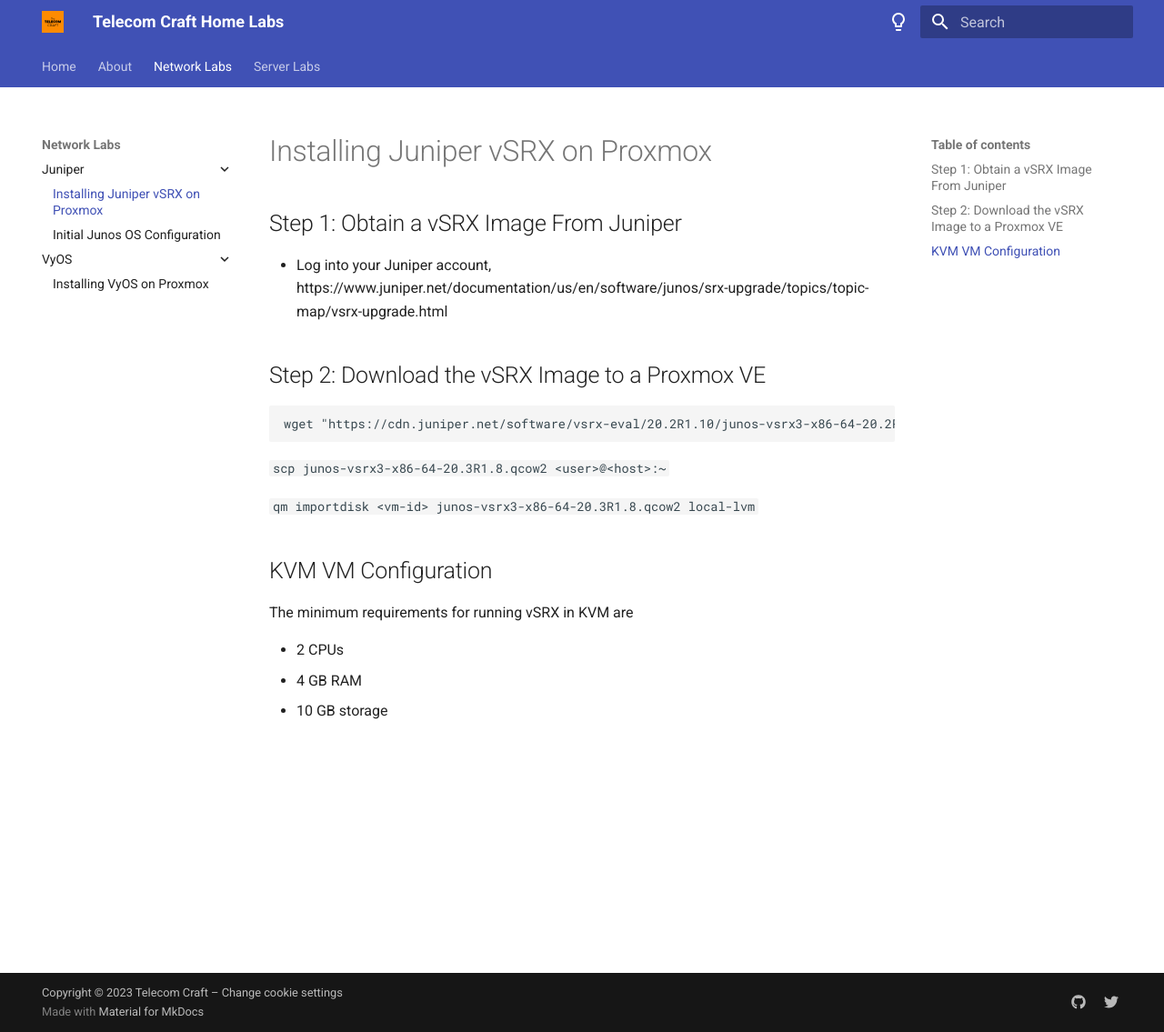
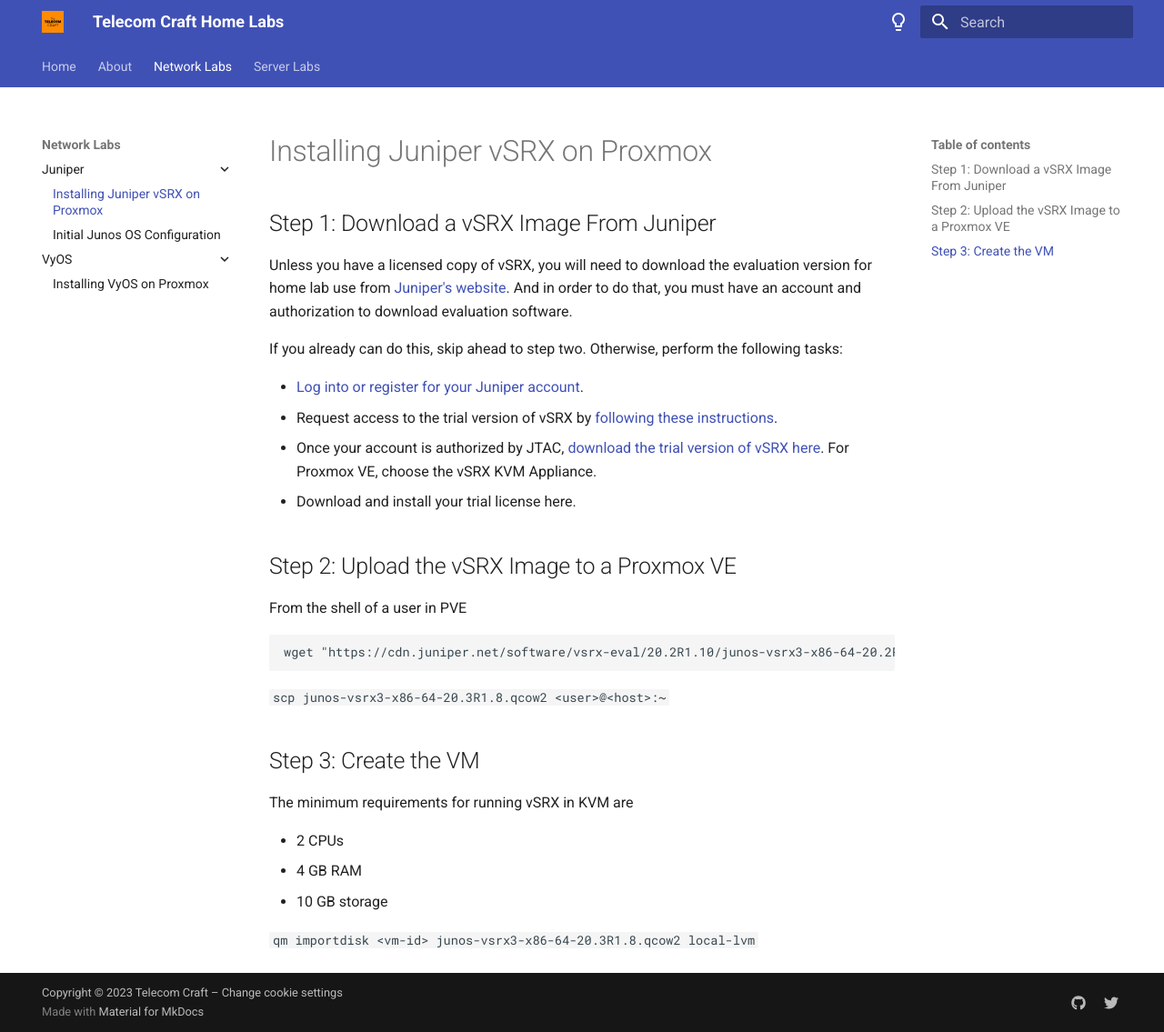
Before and after one commit to telecomcraft/homelabs, an MkDocs documentation site: the page built from docs/labs/networks/juniper/installing_vsrx_on_proxmox.md, in a window 1280 px wide and 1135 px high. Shown: the whole window at 91% size. Built offline with MkDocs 1.6.1 and Material for MkDocs 9.7.7, drawn with Linux system fonts in a browser that asks for light colours.

Commit message:
Added new lab stub

````diff
--- a/docs/labs/networks/juniper/installing_vsrx_on_proxmox.md
+++ b/docs/labs/networks/juniper/installing_vsrx_on_proxmox.md
@@ -1,11 +1,22 @@
 # Installing Juniper vSRX on Proxmox
 
-## Step 1: Obtain a vSRX Image From Juniper
+## Step 1: Download a vSRX Image From Juniper
 
-* Log into your Juniper account,
-https://www.juniper.net/documentation/us/en/software/junos/srx-upgrade/topics/topic-map/vsrx-upgrade.html
+Unless you have a licensed copy of vSRX, you will need to download the evaluation version for home lab use from [Juniper's website](https://www.juniper.com).
+And in order to do that, you must have an account and authorization to download evaluation software.
 
-## Step 2: Download the vSRX Image to a Proxmox VE
+If you already can do this, skip ahead to step two. Otherwise, perform the following tasks:
+
+* [Log into or register for your Juniper account](https://iam-signin.juniper.net/).
+* Request access to the trial version of vSRX by [following these instructions](https://www.juniper.net/us/en/dm/download-next-gen-vsrx-firewall-trial.html).
+* Once your account is authorized by JTAC, [download the trial version of vSRX here](https://support.juniper.net/support/downloads/?p=vsrxeval). For Proxmox VE, choose the vSRX KVM Appliance.
+* Download and install your trial license here.
+
+
+
+## Step 2: Upload the vSRX Image to a Proxmox VE
+
+From the shell of a user in PVE
 
 ```
 wget "https://cdn.juniper.net/software/vsrx-eval/20.2R1.10/junos-vsrx3-x86-64-20.2R1.10.qcow2?SM_USER=user@example.com&__gda__=1686427804_2f3809fad6ba702dd1e8258c195f9909"
@@ -13,12 +24,12 @@
 
 `scp junos-vsrx3-x86-64-20.3R1.8.qcow2 <user>@<host>:~`
 
-`qm importdisk <vm-id> junos-vsrx3-x86-64-20.3R1.8.qcow2 local-lvm`
-
-## KVM VM Configuration
+## Step 3: Create the VM
 
 The minimum requirements for running vSRX in KVM are
 
 - 2 CPUs
 - 4 GB RAM
 - 10 GB storage
+
+`qm importdisk <vm-id> junos-vsrx3-x86-64-20.3R1.8.qcow2 local-lvm`
````
Also changed, not shown: docs/labs/networks/juniper/reinstalling_vsrx_trial_on_proxmox.md (added).
